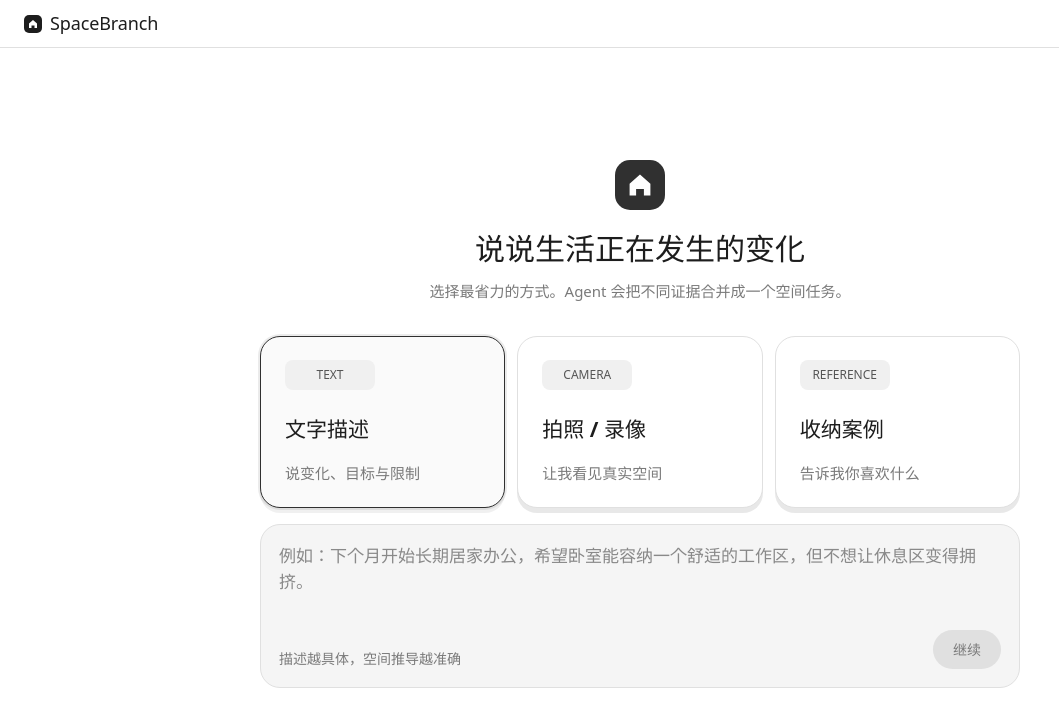
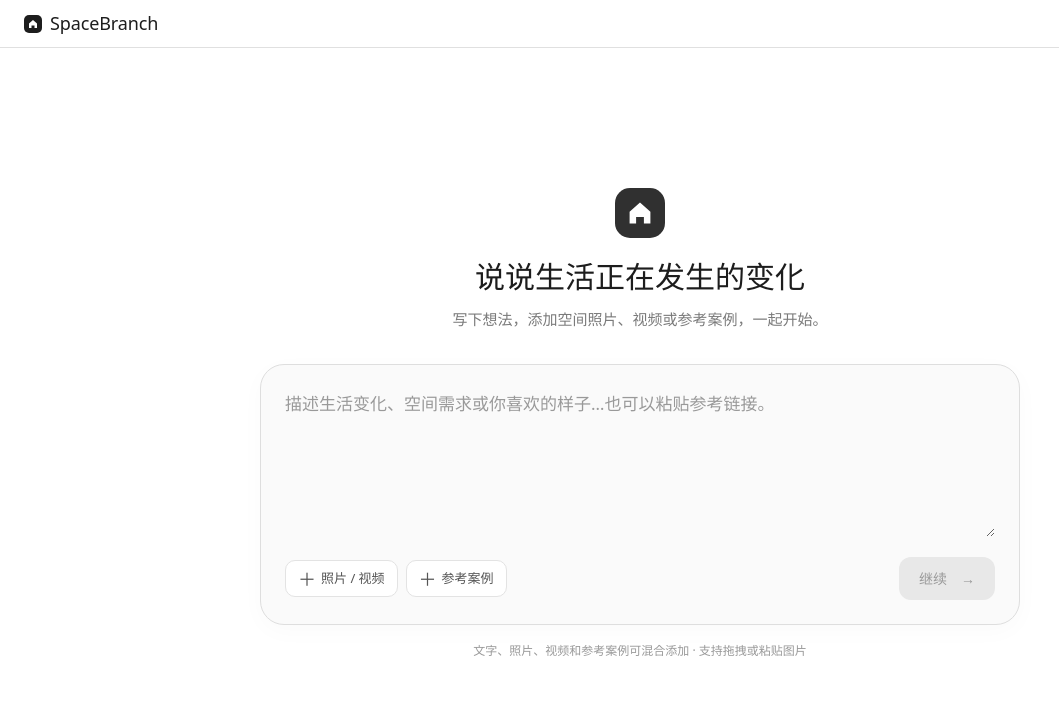
Before and after one commit to FSMM1111/spacebranch, a React (Vite) app: page / in a window 1280 px wide. Shown: the top 726 px of the page, without its empty margins (0-1059 px from the left). Built offline with nearby package versions, Linux system fonts and the light colour scheme; the HTML template or start-up script is replaced by a standard one.

Commit message:
Unify onboarding into one composer for text, photos, videos and reference attachments

```diff
--- a/src/App.tsx
+++ b/src/App.tsx
@@ -2,7 +2,8 @@ import { useEffect, useRef, useState } from "react"
 
 type Screen = "onboard" | "brief" | "workspace"
 type WorkspaceState = "idle" | "decision" | "preview" | "applied"
-type InputMode = "text" | "camera" | "reference"
+type BriefInput = { text: string; photos: number; videos: number; references: number }
+type InputAttachment = { id: string; name: string; url: string; media: "photo" | "video"; kind: "space" | "reference" }
 
 function Mark({ blue = false }: { blue?: boolean }) {
   return (
@@ -29,31 +30,35 @@ function BrandHeader({ status }: { status?: string }) {
   )
 }
 
-const modeInfo = {
-  text: {
-    tag: "TEXT",
-    title: "文字描述",
-    detail: "说变化、目标与限制",
-    icon: "/assets/input-text.svg",
-  },
-  camera: {
-    tag: "CAMERA",
-    title: "拍照 / 录像",
-    detail: "让我看见真实空间",
-    icon: "/assets/input-camera.svg",
-  },
-  reference: {
-    tag: "REFERENCE",
-    title: "收纳案例",
-    detail: "告诉我你喜欢什么",
-    icon: "/assets/input-reference.svg",
-  },
-}
+function Onboard({ onContinue }: { onContinue: (input: BriefInput) => void }) {
+  const [text, setText] = useState("")
+  const [attachments, setAttachments] = useState<InputAttachment[]>([])
+  const [dragging, setDragging] = useState(false)
+  const [fileError, setFileError] = useState("")
+  const fileRef = useRef<HTMLInputElement>(null)
+  const referenceRef = useRef<HTMLInputElement>(null)
+  const previewUrls = useRef(new Set<string>())
+  useEffect(() => () => { previewUrls.current.forEach(url => URL.revokeObjectURL(url)) }, [])
 
-function Onboard({ onContinue }: { onContinue: () => void }) {
-  const [mode, setMode] = useState<InputMode>("text")
-  const [text, setText] = useState("")
-  const fileRef = useRef<HTMLInputElement>(null)
+  const addFiles = (files: FileList | File[], kind: InputAttachment["kind"]) => {
+    const added: InputAttachment[] = []
+    let unsupported = false
+    Array.from(files).forEach(file => {
+      const video = file.type.startsWith("video/") || /\.(mp4|mov|webm|m4v)$/i.test(file.name)
+      const image = file.type.startsWith("image/") || /\.(jpe?g|png|heic|heif|webp|gif)$/i.test(file.name)
+      if (!video && !image) { unsupported = true; return }
+      const url = URL.createObjectURL(file)
+      previewUrls.current.add(url)
+      added.push({ id: crypto.randomUUID(), name: file.name, url, media: video ? "video" : "photo", kind })
+    })
+    setAttachments(previous => [...previous, ...added])
+    setFileError(unsupported ? "请添加照片或视频文件；参考链接可以直接粘贴在文字中。" : "")
+  }
+  const removeAttachment = (item: InputAttachment) => {
+    URL.revokeObjectURL(item.url)
+    previewUrls.current.delete(item.url)
+    setAttachments(previous => previous.filter(file => file.id !== item.id))
+  }
 
   return (
     <div className="onboard-shell">
@@ -63,53 +68,47 @@ function Onboard({ onContinue }: { onContinue: () => void }) {
           <div className="onboard-title">
             <Mark blue />
             <h1>说说生活正在发生的变化</h1>
-            <p>选择最省力的方式。Agent 会把不同证据合并成一个空间任务。</p>
+            <p>写下想法，添加空间照片、视频或参考案例，一起开始。</p>
           </div>
-          <div className="mode-grid">
-            {(Object.keys(modeInfo) as InputMode[]).map((id) => {
-              const item = modeInfo[id]
-              return (
-                <button
-                  className={`mode-card ${mode === id ? "active" : ""}`}
-                  key={id}
-                  onClick={() => setMode(id)}
-                >
-                  <span className={`mode-tag ${id}`}>{item.tag}</span>
-                  <img src={item.icon} alt="" />
-                  <b>{item.title}</b>
-                  <small>{item.detail}</small>
-                </button>
-              )
-            })}
+          <div className={`unified-input-card ${dragging ? "is-dragging" : ""}`}
+            onDragOver={event => { event.preventDefault(); setDragging(true) }}
+            onDragLeave={event => { if (!event.currentTarget.contains(event.relatedTarget as Node | null)) setDragging(false) }}
+            onDrop={event => { event.preventDefault(); setDragging(false); addFiles(event.dataTransfer.files, "space") }}
+          >
+            <textarea aria-label="空间任务描述" value={text} onChange={event => setText(event.target.value)}
+              placeholder="描述生活变化、空间需求或你喜欢的样子…也可以粘贴参考链接。"
+              onPaste={event => { if (event.clipboardData.files.length) { event.preventDefault(); addFiles(event.clipboardData.files, "space") } }}
+            />
+            {attachments.length > 0 && <div className="input-attachments" aria-label="已添加的附件">
+              {attachments.map(item => <article className="input-attachment" key={item.id}>
+                <div className="attachment-preview">
+                  {item.media === "video" ? <video src={item.url} controls preload="metadata" /> : <img src={item.url} alt={item.name} onError={event => { event.currentTarget.style.opacity = "0" }} />}
+                  <button className="remove-attachment" aria-label={`移除 ${item.name}`} onClick={() => removeAttachment(item)}>×</button>
+                </div>
+                <b title={item.name}>{item.name}</b>
+                <small>{item.kind === "reference" ? "参考案例" : item.media === "video" ? "空间视频" : "空间照片"}</small>
+              </article>)}
+            </div>}
+            {fileError && <p className="input-file-error" role="alert">{fileError}</p>}
+            <div className="unified-input-footer">
+              <div className="input-add-actions">
+                <button onClick={() => fileRef.current?.click()}><span aria-hidden="true">＋</span> 照片 / 视频</button>
+                <button onClick={() => referenceRef.current?.click()}><span aria-hidden="true">＋</span> 参考案例</button>
+              </div>
+              <button className="primary input-continue" disabled={!text.trim() && attachments.length === 0}
+                onClick={() => onContinue({ text: text.trim(), photos: attachments.filter(item => item.kind === "space" && item.media === "photo").length, videos: attachments.filter(item => item.kind === "space" && item.media === "video").length, references: attachments.filter(item => item.kind === "reference").length })}>继续 <span aria-hidden="true">→</span></button>
+            </div>
+            <input ref={fileRef} hidden type="file" multiple accept="image/*,video/*,.heic,.heif,.mov" onChange={event => { if (event.target.files) addFiles(event.target.files, "space"); event.target.value = "" }} />
+            <input ref={referenceRef} hidden type="file" multiple accept="image/*,video/*,.heic,.heif,.mov" onChange={event => { if (event.target.files) addFiles(event.target.files, "reference"); event.target.value = "" }} />
           </div>
-          <div className="input-panel">
-            {mode === "text" ? (
-              <>
-                <textarea
-                  value={text}
-                  onChange={(event) => setText(event.target.value)}
-                  placeholder="例如：下个月开始长期居家办公，希望卧室能容纳一个舒适的工作区，但不想让休息区变得拥挤。"
-                />
-                <div className="input-footer">
-                  <span>描述越具体，空间推导越准确</span>
-                  <button onClick={onContinue} disabled={!text.trim()}>继续</button>
-                </div>
-              </>
-            ) : (
-              <button className="drop-zone" onClick={() => fileRef.current?.click()}>
-                <b>{mode === "camera" ? "选择照片或视频" : "选择参考案例"}</b>
-                <span>点击选择或拖拽到这里 · JPG、PNG、HEIC、MOV、MP4</span>
-              </button>
-            )}
-            <input ref={fileRef} hidden type="file" accept="image/*,video/*" />
-          </div>
+          <p className="unified-input-hint">文字、照片、视频和参考案例可混合添加 · 支持拖拽或粘贴图片</p>
         </main>
       </div>
     </div>
   )
 }
 
-function SpaceBrief({ onStart }: { onStart: () => void }) {
+function SpaceBrief({ onStart, input }: { onStart: () => void; input: BriefInput }) {
   const analysisSteps = [
     ["读取生活变化", "识别长期居家办公与桌面增长"],
     ["解析空间证据", "定位墙体、门窗和现有家具"],
@@ -123,7 +122,7 @@ function SpaceBrief({ onStart }: { onStart: () => void }) {
   const [closing, setClosing] = useState(false)
   const [fixedConstraint, setFixedConstraint] = useState<"fixed" | "adjustable">("fixed")
   const [briefFields, setBriefFields] = useState({
-    change: "长期居家办公，桌面物品明显增加",
+    change: input.text || "根据空间影像和参考案例优化布局",
     space: "12 ㎡卧室；桌面拥挤；窗边仍有可利用区域",
     items: "高频：电脑 / 线材 / 文件；低频：相机配件 / 收藏品",
     preference: "桌面保持留白；更偏隐藏式收纳",
@@ -191,9 +190,9 @@ function SpaceBrief({ onStart }: { onStart: () => void }) {
         <div className="sources">
           <h3>Sources</h3>
           {[
-            ["T", "文字", "1 条描述"],
-            ["P", "空间影像", "4 张照片 / 1 段视频"],
-            ["R", "参考案例", "2 个案例"],
+            ["T", "文字", input.text ? "1 条描述" : "未添加"],
+            ["P", "空间影像", `${input.photos} 张照片 / ${input.videos} 段视频`],
+            ["R", "参考案例", `${input.references} 个案例`],
           ].map(([letter, title, detail], index) => (
             <div className={`source source-${index}`} key={letter}>
               <span>{letter}</span>
@@ -1039,12 +1038,13 @@ function Workspace() {
 
 export default function App() {
   const [screen, setScreen] = useState<Screen>("onboard")
+  const [input, setInput] = useState<BriefInput>({ text: "", photos: 0, videos: 0, references: 0 })
 
   if (screen === "workspace") return <Workspace />
   return (
     <>
-      <Onboard onContinue={() => setScreen("brief")} />
-      {screen === "brief" && <SpaceBrief onStart={() => setScreen("workspace")} />}
+      <Onboard onContinue={value => { setInput(value); setScreen("brief") }} />
+      {screen === "brief" && <SpaceBrief input={input} onStart={() => setScreen("workspace")} />}
     </>
   )
 }
--- a/src/index.css
+++ b/src/index.css
@@ -1019,3 +1019,27 @@ button:focus-visible { outline: 2px solid #555; outline-offset: 3px; }
 .model-right .model-shelves i { width: 75%; height: 3px; border-left: 0; border-bottom: 1px solid #aaa; }
 .model-right .model-shelves i:nth-child(2) { width: 90%; height: 3px; }
 .model-right .model-shelves i:last-child { width: 65%; height: 3px; transform: rotate(-12deg); }
+
+/* One composer accepts every kind of space evidence. */
+.unified-input-card { padding: 24px; border: 1px solid #dedede; border-radius: 24px; background: #fafafa; box-shadow: 0 6px 24px #00000006; transition: border-color .2s, box-shadow .2s; }
+.unified-input-card:focus-within { border-color: #aaa; box-shadow: 0 0 0 3px #00000005; }
+.unified-input-card.is-dragging { border: 1px dashed #333; background: #f0f0f0; }
+.unified-input-card > textarea { display: block; width: 100%; min-height: 148px; padding: 0; border: 0; outline: 0; resize: vertical; background: transparent; color: #222; font-size: 17px; line-height: 1.8; }
+.unified-input-card > textarea::placeholder { color: #999; }
+.unified-input-footer { display: flex; align-items: center; justify-content: space-between; gap: 16px; padding-top: 20px; }
+.input-add-actions { display: flex; gap: 8px; flex-wrap: wrap; }
+.input-add-actions button { display: flex; gap: 5px; align-items: center; padding: 8px 12px; border: 1px solid #e3e3e3; border-radius: 10px; background: #fff; color: #555; font-size: 13px; cursor: pointer; }
+.input-add-actions button:hover { border-color: #aaa; background: #f2f2f2; }
+.input-add-actions button > span { font-size: 18px; line-height: 1; }
+.input-continue { flex: none; display: flex; align-items: center; gap: 14px; padding: 11px 20px; font-size: 14px; border-radius: 12px; }
+.input-continue:disabled { color: #999; background: #e8e8e8; cursor: default; }
+.unified-input-hint { margin: 16px 0 0; text-align: center; color: #999; font-size: 12px; line-height: 1.6; }
+.input-attachments { display: grid; grid-template-columns: repeat(auto-fill,minmax(132px,1fr)); gap: 12px; padding-top: 16px; max-height: 300px; overflow-y: auto; }
+.input-attachment { min-width: 0; padding: 6px; border: 1px solid #e4e4e4; border-radius: 12px; background: #fff; }
+.attachment-preview { position: relative; height: 90px; border-radius: 7px; background: #eee; overflow: hidden; }
+.attachment-preview img, .attachment-preview video { width: 100%; height: 100%; object-fit: cover; }
+.remove-attachment { position: absolute; top: 4px; right: 4px; width: 22px; height: 22px; padding: 0; border: 1px solid #ddd; border-radius: 50%; background: #ffffffed; color: #333; line-height: 18px; cursor: pointer; }
+.input-attachment > b { display: block; overflow: hidden; white-space: nowrap; text-overflow: ellipsis; font-size: 11px; font-weight: 500; padding: 7px 3px 0; }
+.input-attachment > small { display: block; padding: 3px; color: #888; font-size: 10px; }
+.input-file-error { color: #555; font-size: 12px; line-height: 1.5; margin-bottom: 0; }
+@media (max-width: 520px) { .unified-input-card { padding: 18px; } .unified-input-footer { gap: 10px; align-items: end; } .input-add-actions { gap: 6px; } .input-add-actions button { font-size: 12px; padding: 7px 9px; } .input-continue { padding: 11px 13px; gap: 8px; } }
```
